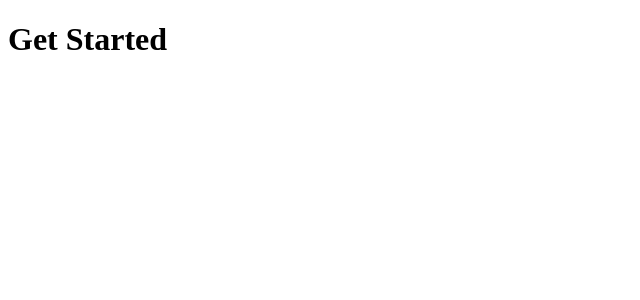
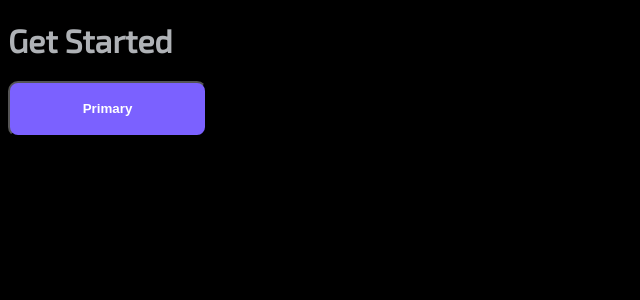
Before and after one commit to sojasac/pixema, a React (Vite) app: page / in a window 1280 px wide. Shown: the top 300 px of the page, without its empty margins (0-640 px from the left). Built offline with nearby package versions, Linux system fonts and the light colour scheme.

Commit message:
feat: create Button component

```diff
--- a/src/App.tsx
+++ b/src/App.tsx
@@ -1,3 +1,10 @@
+import './App.style.scss';
+import { Button } from './shared/ui/button/Button';
 export const App = () => {
-  return <h1>Get Started</h1>;
+  return (
+    <div>
+      <h1>Get Started</h1>
+      <Button>Primary</Button>
+    </div>
+  );
 };
--- /dev/null
+++ b/src/shared/ui/button/Button.tsx
@@ -0,0 +1,25 @@
+import { type PropsWithChildren } from 'react';
+
+import classNames from 'classnames';
+
+import { ButtonApperance, type ButtonProperties } from './Button.types';
+import ButtonStyle from './ButtonStyle.module.scss';
+export const Button = ({
+  apperance = ButtonApperance.Primary,
+  icon = null,
+  children,
+  ...buttonProperties
+}: PropsWithChildren<ButtonProperties>) => {
+  return (
+    <button
+      {...buttonProperties}
+      className={classNames({
+        [ButtonStyle.btn]: true,
+        [ButtonStyle[apperance]]: true
+      })}
+    >
+      {icon && <div className={ButtonStyle.iconWrap}>{icon}</div>}
+      {children}
+    </button>
+  );
+};
--- /dev/null
+++ b/src/shared/ui/button/Button.types.ts
@@ -0,0 +1,14 @@
+import { type ReactElement, type ButtonHTMLAttributes } from 'react';
+
+export const ButtonApperance = {
+  Primary: 'primary',
+  Secondary: 'secondary'
+} as const;
+
+export type ButtonApperances =
+  (typeof ButtonApperance)[keyof typeof ButtonApperance];
+
+export type ButtonProperties = {
+  apperance?: ButtonApperances;
+  icon?: ReactElement | null;
+} & ButtonHTMLAttributes<HTMLButtonElement>;
--- /dev/null
+++ b/src/shared/ui/button/ButtonStyle.module.scss
@@ -0,0 +1,43 @@
+.btn {
+  width: 199px;
+  height: 56px;
+  cursor: pointer;
+  display: flex;
+  justify-content: center;
+  align-items: center;
+  font-weight: 600;
+  line-height: 24px;
+  border-radius: 10px;
+  color: #fff;
+
+  &:disabled {
+    background-color: var(--pixema-disabled-color);
+    cursor: not-allowed;
+    color: var(--pixema-light-color);
+  }
+}
+
+.iconWrap {
+  width: 24px;
+  height: 24px;
+  > svg {
+    width: 100%;
+    height: 100%;
+    fill: currentColor;
+    stroke: currentColor;
+  }
+}
+
+.primary {
+  background-color: var(--pixema-primary-color);
+  &:hover {
+    background-color: var(--pixema-primary-2-color);
+  }
+}
+
+.secondary {
+  background-color: var(--pixema-secondary-color);
+  &:hover {
+    color: var(--pixema-light-color);
+  }
+}
```
